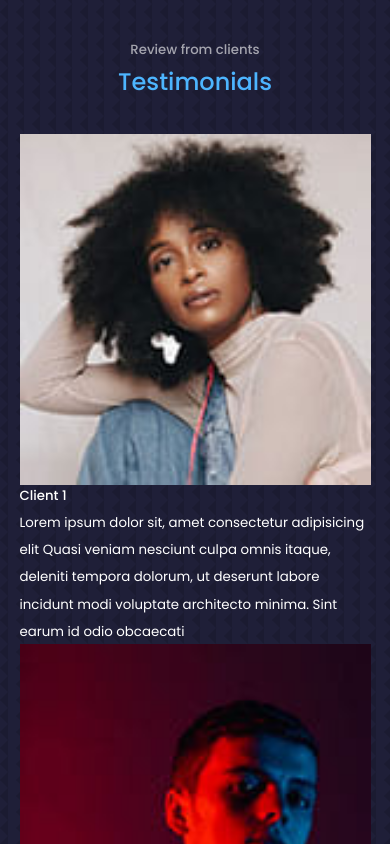
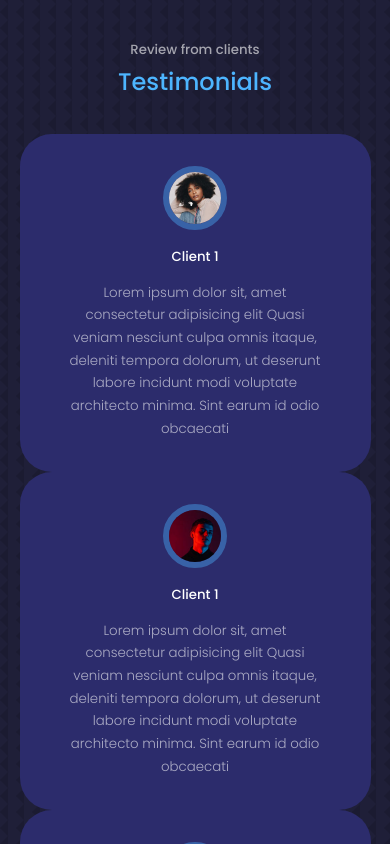
Before and after one commit to sathira97/Sathira-s-Porfolio, a React (Create React App) app in the folder react-portfolio-2/: page / in a window 390 px wide. Shown: the part 6700-7544 px from the top of the page. Built offline with nearby package versions, Linux system fonts and the light colour scheme.

Commit message:
added---

```diff
--- a/react-portfolio-2/package.json
+++ b/react-portfolio-2/package.json
@@ -10,6 +10,7 @@
     "react-dom": "^18.2.0",
     "react-icons": "^4.8.0",
     "react-scripts": "5.0.1",
+    "swiper": "^9.1.1",
     "web-vitals": "^2.1.4"
   },
   "scripts": {
--- a/react-portfolio-2/src/componnets/testimoniols/testi.css
+++ b/react-portfolio-2/src/componnets/testimoniols/testi.css
@@ -0,0 +1,48 @@
+.container.testimonials__container {
+    width: 40%;
+}
+
+.client__avatar {
+    width: 4rem;
+    aspect-ratio: 1/1;
+    overflow: hidden;
+    border-radius: 50%;
+    margin: 0 auto 1rem;
+    border: 0.4rem solid var(--color-primary-variant);
+}
+
+.testimonial {
+    background: var(--color-bg-variant);
+    text-align: center;
+    padding: 2rem;
+    border-radius: 2rem;
+    user-select: none;
+}
+
+.client__review {
+    color: var(--color-light);
+    font-weight: 300;
+    display: block;
+    width: 80%;
+    margin: 0.8rem auto 0;
+}
+
+/* ==================== Media Queries (Medium Devices) ================= */
+
+@media screen and (max-width: 1024px) {
+    .container.testimonials__container {
+        width: 60%;
+    }
+}
+
+/* ==================== Media Queries (Small Devices) ================= */
+
+@media screen and (max-width: 600px) {
+    .container.testimonials__container {
+        width: var(--container-width-sm);
+    }
+
+    .client__review {
+        width: var(--container-width-sm);
+    }
+}
```
Also changed, not shown: 1 other file (tests, documents, lock files or other folders).
